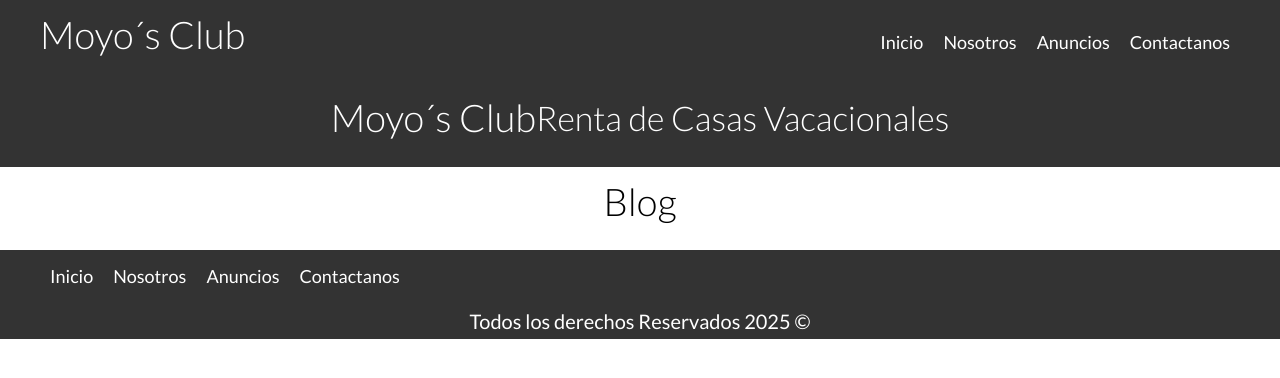
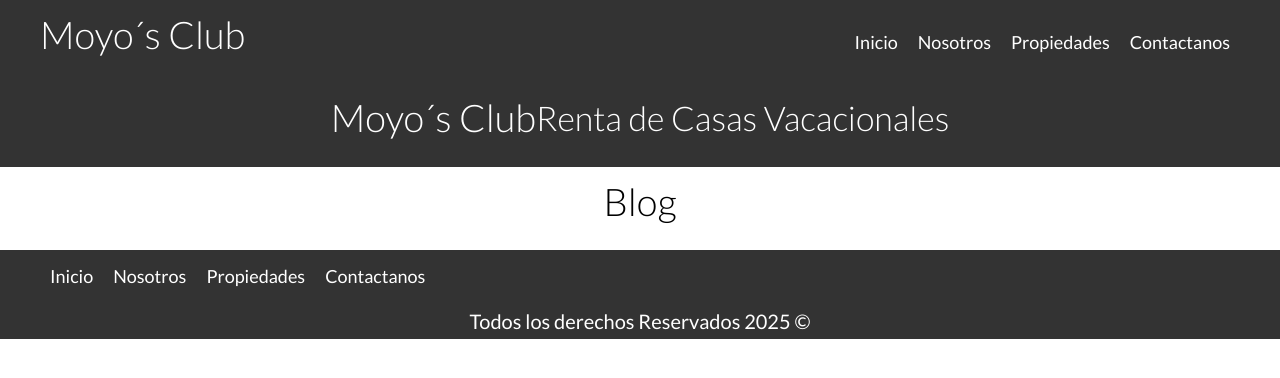
Before and after one commit to Moyo59/moyosclub, a website: page blog.html in a window 1280 px wide. Drawn offline with Linux system fonts and the light colour scheme; files whose address does not match are found by name.

Commit message:
Lo que cambiaste

```diff
--- a/blog.html
+++ b/blog.html
@@ -20,7 +20,7 @@
                     <nav class="navegacion">
                         <a href="index.html">Inicio</a>
                         <a href="nosotros.html">Nosotros</a>
-                        <a href="anuncios.html">Anuncios</a>
+                        <a href="anuncios.html">Propiedades</a>
                         <a href="contacto.html">Contactanos</a>
                     </nav>
                 </div>
@@ -37,7 +37,7 @@
             <nav class="navegacion">
                 <a href="index.html">Inicio</a>
                 <a href="nosotros.html">Nosotros</a>
-                <a href="anuncios.html">Anuncios</a>
+                <a href="anuncios.html">Propiedades</a>
                 <a href="contacto.html">Contactanos</a>
             </nav>
         </div>
--- a/src/scss/app.scss
+++ b/src/scss/app.scss
@@ -19,3 +19,4 @@
 /** paginas  internas **/
 @import 'internas/nosotros';
 @import 'internas/anuncios' ;
+@import 'internas/blog';
```
Also changed, not shown: contacto.html (+2 -2 lines), index.html (+2 -2 lines), nosotros.html (+2 -2 lines), build/blog.html, build/contacto.html, build/index.html, build/nosotros.html, src/scss/internas/_blog.scss (added).
